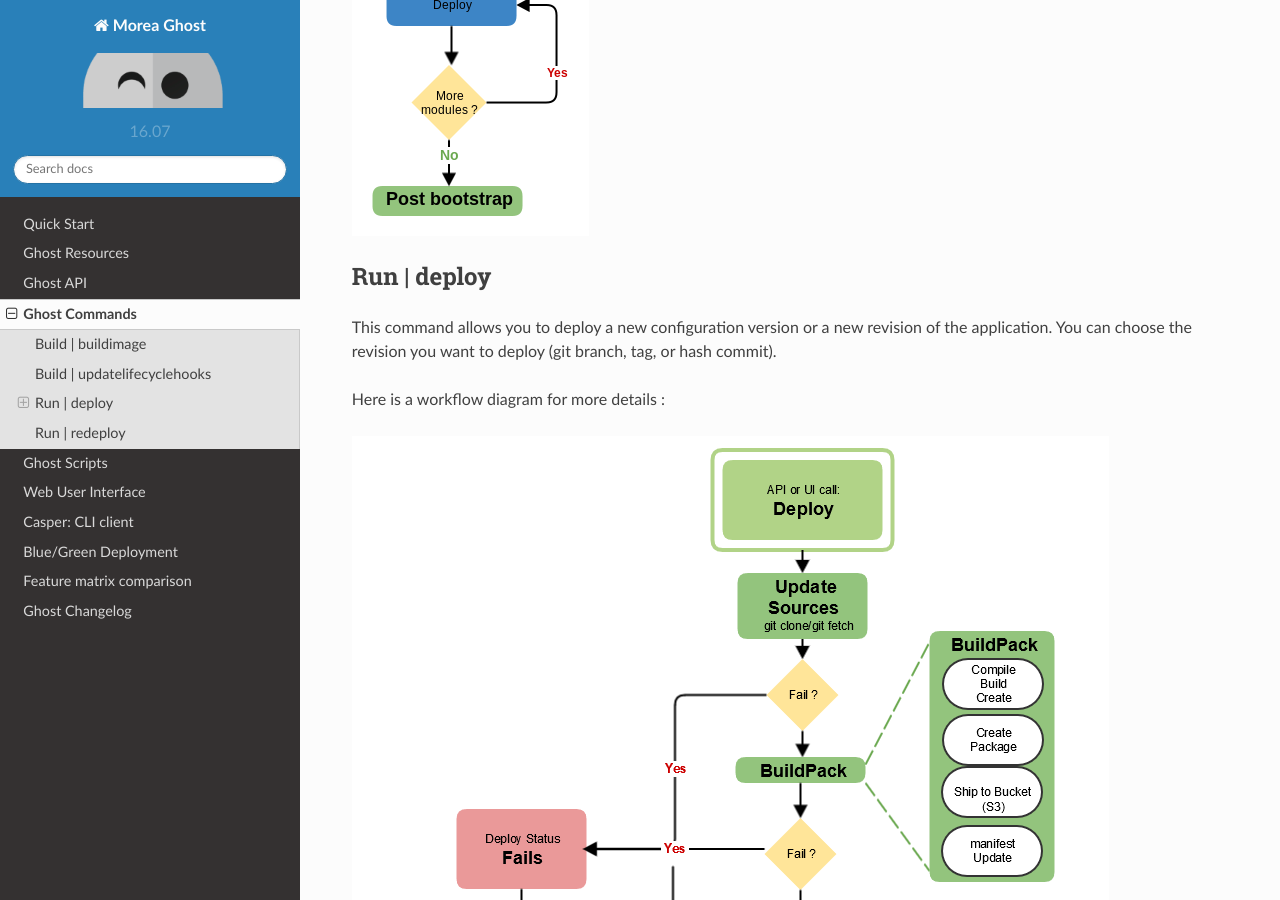
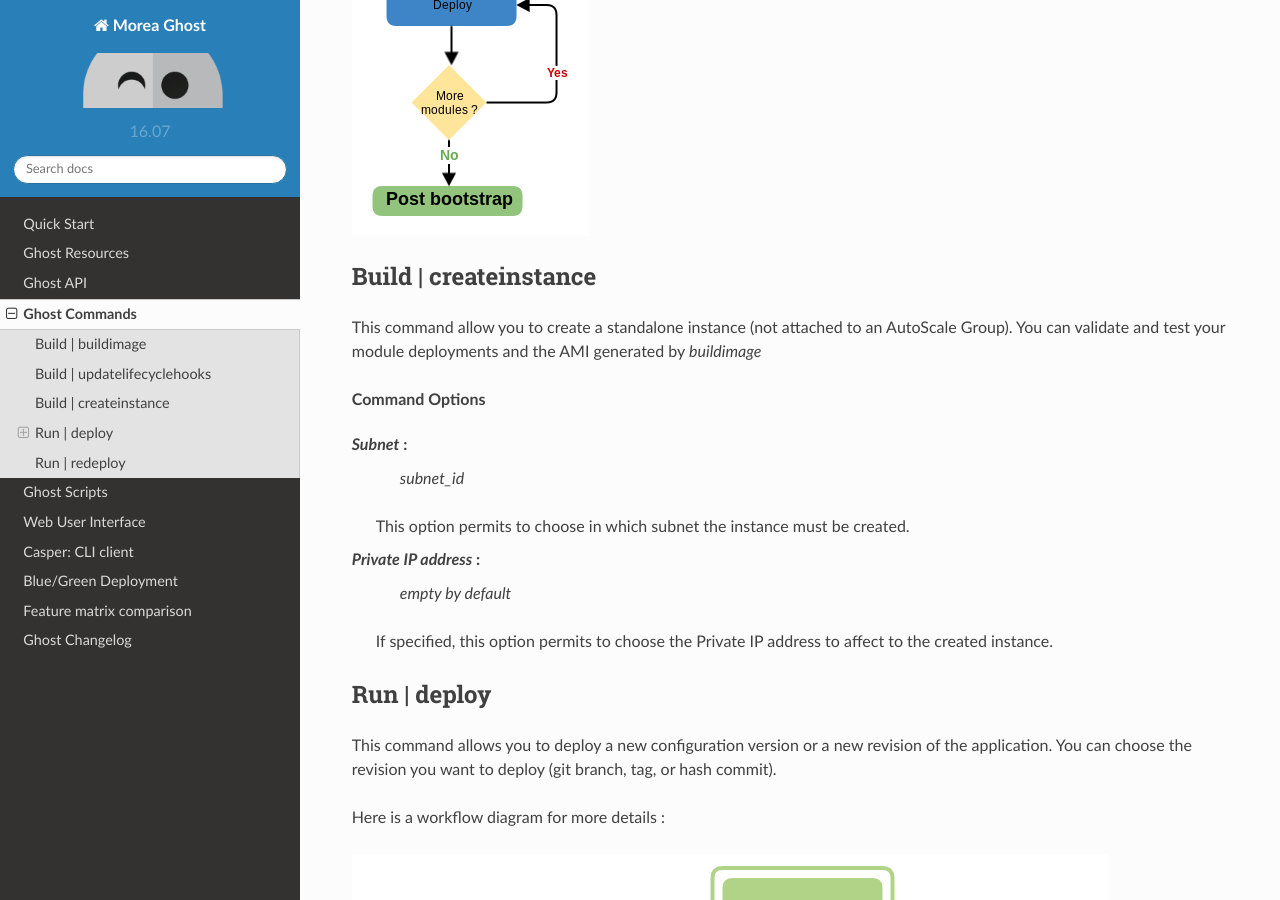
Before and after one commit to claranet/cloud-deploy-docs, a Sphinx documentation site: the page built from source/rst/commands.rst, in a window 1280 px wide and 900 px high, scrolled down 2497 px. Built offline with Sphinx 7.4.7 and the Read the Docs theme 2.0.0, drawn with Linux system fonts in a browser that asks for light colours.

Commit message:
`createinstance` command doc

```diff
--- a/source/rst/commands.rst
+++ b/source/rst/commands.rst
@@ -47,6 +47,24 @@ Those scripts will be executed when a new instance is create by the auto-scaling
 Here is a workflow diagram for more details :
 
 .. figure:: /images/bootstrap_workflow.png
+
+Build | createinstance
+----------------------
+
+This command allow you to create a standalone instance (not attached to an AutoScale Group).
+You can validate and test your module deployments and the AMI generated by `buildimage`
+
+**Command Options**
+
+*Subnet* :
+  `subnet_id`
+
+ This option permits to choose in which subnet the instance must be created.
+
+*Private IP address* :
+  `empty by default`
+
+ If specified, this option permits to choose the Private IP address to affect to the created instance.
 
 
 Run | deploy
```
